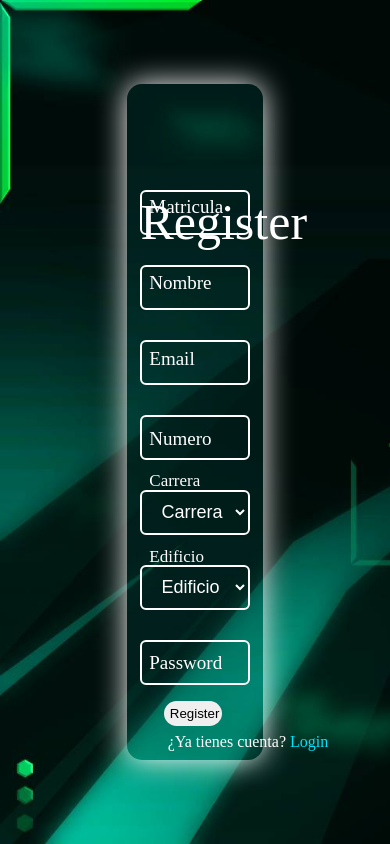
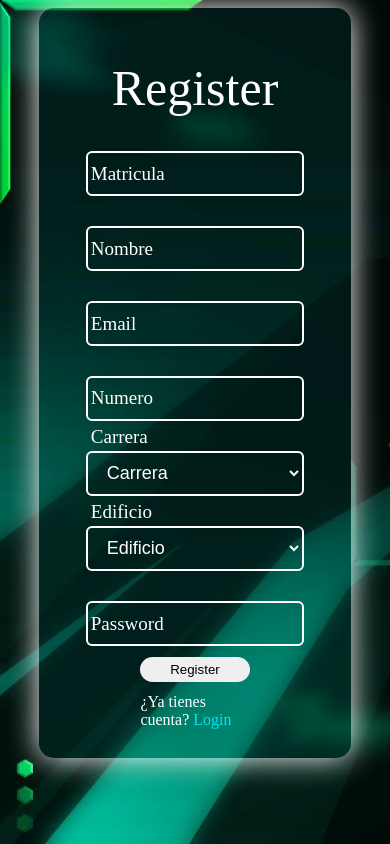
Before and after one commit to LeosterCode/Project-AppWeb, a PHP site: page /registrar.php in a window 390 px wide. Run offline with PHP 8.4, Linux system fonts and the light colour scheme; some web fonts are replaced.

Commit message:
Add files via upload

```diff
--- a/styles.css
+++ b/styles.css
@@ -333,34 +252,39 @@
 .body-registrar{
     display: flex;
     justify-content: center;
-    align-items: center;
     height: 100vh;
     margin: 0;
     background-color: #000000;
     background: url("image/fondo-login.jpg");
     background-size: cover;
+    background-repeat: no-repeat;
+    background-attachment: fixed;
     font-family: "montserrat";
     font-weight: 300;
-
 }
 
 .container-registrar{
+    margin-top: 2%;
     width: 35%;
-    height: 80%;
+    height: 750px;
     background-color: rgba(0, 83, 81, 0.231);
     border-radius: 15px;
     display: flex;
     box-shadow: 0px 0px 30px 0px rgb(255, 253, 253);
     justify-content: center;
     align-items: center;
-
-
 }
 
+.formulario-registrar{
+    width: 80%;
+    padding: 2%;
+    display: flex;
+    justify-content: center;
+    align-items: center;
+}
 
 .titulo-registrar{
-    position: absolute;
-    margin-bottom: 600px;
+    text-align: center;
     font-size: 50px;
     color: #fefefe;
     font-family: "montserrat";
@@ -371,31 +295,20 @@
     animation-fill-mode: forwards;
 }
 
+
+
 .rega{
-    position: absolute;
+    margin: 0% 25% 5% 25%;
     text-decoration: none;
-    left: 43%;
-    top: 85%;
     color: #fefefe;
     animation: animacion-input-1 0.9s ease-out ;
 }
 
 
-.formulario-registrar{
-    width: 80%;
-    padding: 2%;
-    display: flex;
-    justify-content: center;
-    align-items: center;
-}
-
-
 
 .boton-registrar{
-    position: absolute;
-    left: 42%;
-    top: 83%;
-    width: 15%;
+    margin: 5% 25% 5% 25%;
+    width: 50%;
     height: 25px;
     cursor: pointer;
     border: none;
@@ -404,7 +317,6 @@
 }
 
 .input-matricula-registrar {
-    margin-top: 30px;
     width: 100%;
     height: 45px;
     border-radius: 6px;
@@ -423,15 +335,13 @@
 
 .label-matricula-registrar {
     position: absolute;
-    top: 24.5%;
-    left: 37%;
     transform: translateY(-49%);
     color: #FFF;
     font-size: 19px;
     pointer-events: none;
     transition: .3s;
     background: rgba(0, 0, 0, 0);
-    padding: 0 5px;
+    padding: 0 5px 45px;
     animation: animacion-input 2s ease-out;
     animation-delay: 0.7s;
     visibility: hidden;
@@ -471,15 +380,14 @@
 
 .label-nombre-registrar {
     position: absolute;
-    top: 33.5%;
-    left: 37%;
+    padding: 0 5px 45px;
     transform: translateY(-49%);
     color: #FFF;
     font-size: 19px;
     pointer-events: none;
     transition: .3s;
     background: rgba(0, 0, 0, 0);
-    padding: 0 5px;
+    padding: 0 5px 45px;
     animation: animacion-input 2s ease-out;
     animation-delay: 0.6s;
     visibility: hidden;
@@ -518,15 +425,13 @@
 
 .label-email-registrar{
     position: absolute;
-    top: 42.5%;
-    left: 37%;
     transform: translateY(-49%);
     color: #FFF;
     font-size: 19px;
     pointer-events: none;
     transition: .3s;
     background: rgba(0, 0, 0, 0);
-    padding: 0 5px;
+    padding: 0 5px 45px;
     animation: animacion-input 2s ease-out;
     animation-delay: 0.5s;
     visibility: hidden;
@@ -566,15 +470,13 @@
 
 .label-numero-registrar {
     position: absolute;
-    top: 52%;
-    left: 37%;
     transform: translateY(-49%);
     color: #FFF;
     font-size: 19px;
     pointer-events: none;
     transition: .3s;
     background: rgba(0, 0, 0, 0);
-    padding: 0 5px;
+    padding: 0 5px 47px;
     animation: animacion-input 2s ease-out;
     animation-delay: 0.4s;
     visibility: hidden;
@@ -621,32 +522,17 @@
 
 .label-carrera-registrar {
     position: absolute;
-    top: 60.5%;
-    left: 37%;
     transform: translateY(-49%);
     color: #FFF;
     font-size: 19px;
     pointer-events: none;
     transition: .3s;
     background: rgba(0, 0, 0, 0);
-    padding: 0 5px;
+    padding: 0 5px 120px;
     animation: animacion-input 2s ease-out;
     animation-delay: 0.3s;
     visibility: hidden;
     animation-fill-mode: forwards;
-}
-
-
-.input-carrera-registrar:focus {
-    border: 2px solid #ffffff;
-}
-
-.input-carrera-registrar:focus ~ .label-carrera-registrar,
-.input-carrera-registrar:valid ~ .label-carrera-registrar {
-    top: 57%;
-    font-size: 17px;
-    background: #19182500;
-    padding: 0 5px;
 }
 
 
@@ -677,32 +563,20 @@
 
 .label-edificio-registrar {
     position: absolute;
-    top: 69.5%;
-    left: 37%;
     transform: translateY(-49%);
     color: #FFF;
     font-size: 19px;
     pointer-events: none;
     transition: .3s;
     background: rgba(0, 0, 0, 0);
-    padding: 0 5px;
+    padding: 0 5px 120px;
     animation: animacion-input 2s ease-out;
     animation-delay: 0.2s;
     visibility: hidden;
     animation-fill-mode: forwards;
 }
 
-.input-edificio-registrar:focus {
-    border: 2px solid #ffffff;
-}
 
-.input-edificio-registrar:focus ~ .label-edificio-registrar,
-.input-edificio-registrar:valid ~ .label-edificio-registrar {
-    top: 66%;
-    font-size: 17px;
-    background: #19182500;
-    padding: 0 5px;
-}
 
 .input-password-registrar {
     margin-top: 30px;
@@ -723,16 +597,15 @@
 
 .label-password-registrar{
     position: absolute;
-    top: 78.5%;
-    left: 37%;
     transform: translateY(-49%);
     color: #FFF;
     font-size: 19px;
     pointer-events: none;
     transition: .3s;
     background: rgba(0, 0, 0, 0);
-    padding: 0 5px;
+    padding: 0 5px 45px;
     animation: animacion-input 2s ease-out;
+    animation-delay: 0.5s;
     visibility: hidden;
     animation-fill-mode: forwards;
 }
@@ -1257,3 +1129,116 @@ footer {
     transform-origin: center left;
     transform: scaleX(1);
 }
+
+.body-vender{
+    background-color: #000000;
+    padding: 1% 0% 0% 0%;
+}
+
+
+.container-vender{
+    width: 30%;
+    height: 750px;
+    margin: auto;
+    background-color: aqua;
+    border-radius: 15px;
+    padding: 2%;
+}
+
+.seleccionar-imagen{
+    background-color: #d4d4d4;
+    text-align: center;
+    color: #ffffff;
+    cursor: pointer;
+}
+
+
+
+@media (max-width: 900px){
+    .container-login {
+        margin-top: 7%;
+        width: 80%;
+        height: 650px;
+        background-color: rgba(0, 83, 81, 0.231);
+        border-radius: 15px;
+        display: flex;
+        box-shadow: 0px 0px 30px 0px rgb(255, 253, 253);
+        justify-content: center;
+        align-items: center;
+    }
+
+    .formulario{
+        width: 70%;
+        padding: 2%;
+        display: flex;
+        justify-content: center;
+        align-items: center;
+    }
+
+
+    .titulo-login{
+        text-align: center;
+        font-size: 50px;
+        color: #fefefe;
+        font-family: "montserrat";
+        font-weight: 400;
+        animation: animacion-input-login 2s ease-out;
+    }
+
+    .olv{
+        position: absolute;
+        margin: 0.5% 27% 0% 0%;
+        text-decoration: none;
+        color: #fefefe;
+        font-size: 14px;
+        animation: animacion-input-1 0.9s ease-out ;
+    }
+
+    .reg{
+        margin: 2% 10% 1% 15%;
+        text-decoration: none;
+        color: #fefefe;
+        animation: animacion-input-1 0.9s ease-out ;
+    }
+
+    .container-registrar{
+        margin-top: 2%;
+        width: 80%;
+        height: 750px;
+        background-color: rgba(0, 83, 81, 0.231);
+        border-radius: 15px;
+        display: flex;
+        box-shadow: 0px 0px 30px 0px rgb(255, 253, 253);
+        justify-content: center;
+        align-items: center;
+    }
+
+    .formulario-registrar{
+        width: 70%;
+        padding: 2%;
+        display: flex;
+        justify-content: center;
+        align-items: center;
+    }
+
+    .container-informacion{
+        width: 80%;
+        height:70%;
+        background-color: rgba(0, 83, 81, 0.231);
+        border-radius: 15px;
+        display: flex;
+        box-shadow: 0px 0px 30px 0px rgba(12, 92, 0, 0.404);
+    }
+    .informacion {
+        display: flex;
+        justify-content: center;
+        align-items: center;
+        width: 100%;
+        height: 100%;
+        background-color: rgba(0, 0, 0, 0.281);
+        border-radius: 15px;
+    }
+    .img-index{
+        display: none;
+    }
+}
```
Also changed, not shown: other parts of styles.css (+50 -136 lines).
